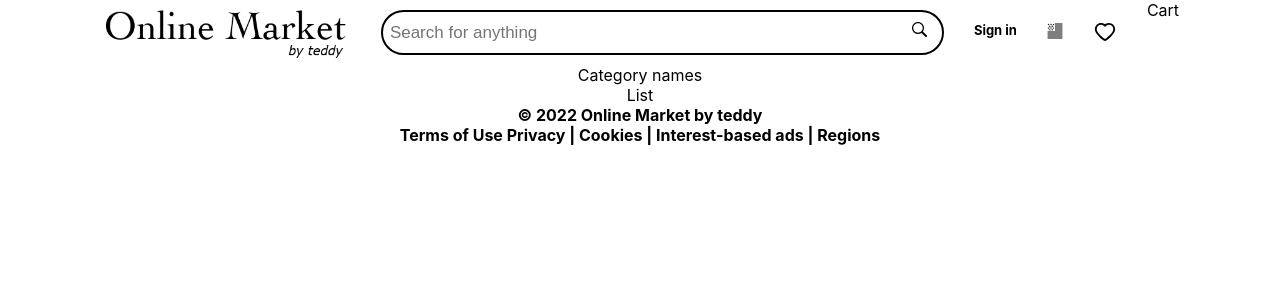
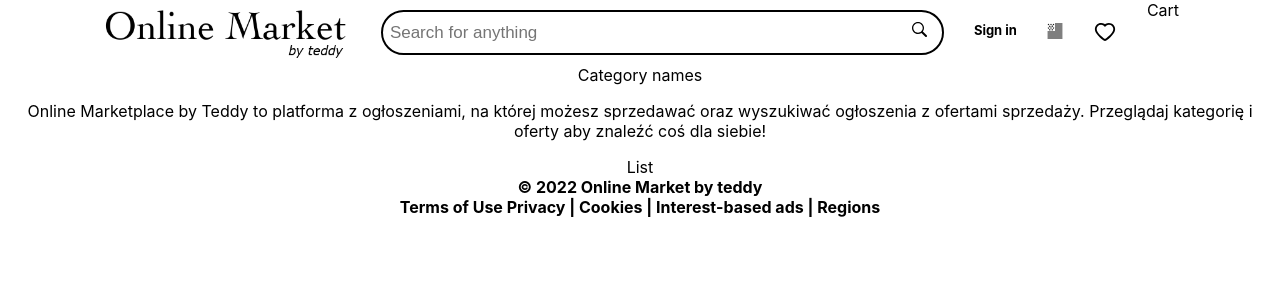
Before and after one commit to TadeQQ/online-item-marketplace, a Next.js app: page / in a window 1280 px wide. Shown: the top 300 px of the page. Built offline with nearby package versions, Linux system fonts and the light colour scheme; no server answers.

Commit message:
add descripton of app in homepage

```diff
--- a/pages/index.tsx
+++ b/pages/index.tsx
@@ -4,6 +4,11 @@ import { List } from '../components/List/List';
 const Home: PageWithLayout = () => {
   return (
     <div>
+      <p>
+        Online Marketplace by Teddy to platforma z ogłoszeniami, na której
+        możesz sprzedawać oraz wyszukiwać ogłoszenia z ofertami sprzedaży.
+        Przeglądaj kategorię i oferty aby znaleźć coś dla siebie!
+      </p>
       <List />
     </div>
   );
```
